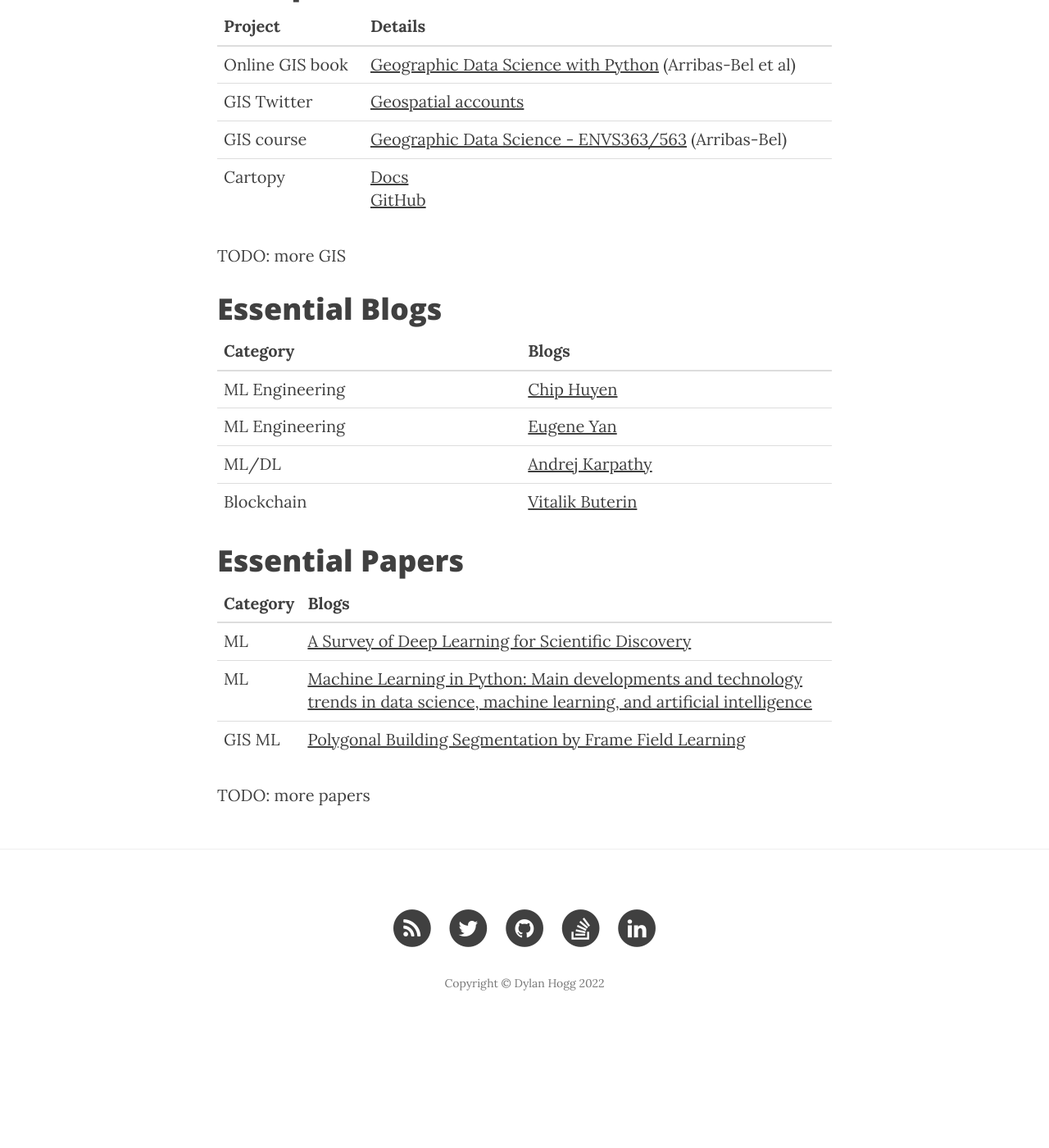
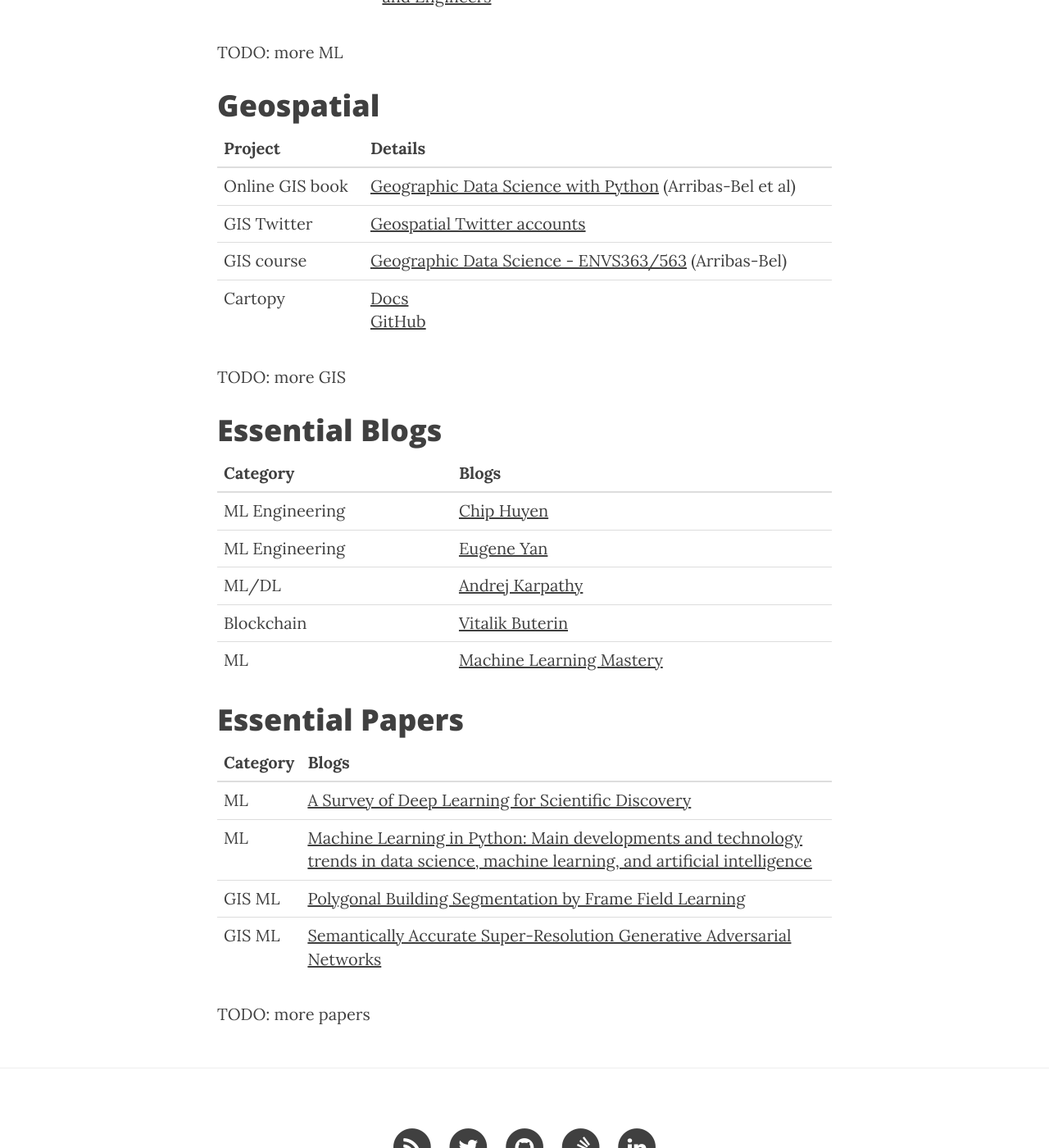
Before and after one commit to dylanhogg/dylanhogg.github.io, a Jekyll site: the page built from study.md, in a window 1280 px wide and 1400 px high, scrolled down 3972 px. Shown: the whole window at 82% size. Built offline with Jekyll 4.4.1, drawn with Linux system fonts in a browser that asks for light colours; nearby versions of some CDN libraries; before the commit the page ends 5247 px from its top, so only the background shows below that; some of the changed text lies outside the part shown.

Commit message:
Update study page.

```diff
--- a/study.md
+++ b/study.md
@@ -85,12 +87,12 @@ TODO: more ML
 <a name="gis"></a>
 # Geospatial
 
-| Project                | Details                                                                                                                               |
-|------------------------|---------------------------------------------------------------------------------------------------------------------------------------|
-| Online GIS book        | [Geographic Data Science with Python](https://geographicdata.science/book/intro.html) (Arribas-Bel et al)                             |
-| GIS Twitter            | [Geospatial accounts](https://twitter.com/i/lists/1517735762246377472)                                                                |
-| GIS course             | [Geographic Data Science - ENVS363/563](https://darribas.org/gds_course/content/overview.html) (Arribas-Bel)                          |
-| Cartopy                | [Docs](https://scitools.org.uk/cartopy/docs/latest/getting_started/index.html)<br />[GitHub](https://github.com/SciTools/cartopy)     |
+| Project                | Details                                                                                                                           |
+|------------------------|-----------------------------------------------------------------------------------------------------------------------------------|
+| Online GIS book        | [Geographic Data Science with Python](https://geographicdata.science/book/intro.html) (Arribas-Bel et al)                         |
+| GIS Twitter            | [Geospatial Twitter accounts](https://twitter.com/i/lists/1517735762246377472)                                                    |
+| GIS course             | [Geographic Data Science - ENVS363/563](https://darribas.org/gds_course/content/overview.html) (Arribas-Bel)                      |
+| Cartopy                | [Docs](https://scitools.org.uk/cartopy/docs/latest/getting_started/index.html)<br />[GitHub](https://github.com/SciTools/cartopy) |
 
 TODO: more GIS
 
@@ -98,12 +100,13 @@ TODO: more GIS
 <a name="blogs"></a>
 # Essential Blogs
 
-| Category       | Blogs                                         |
-|----------------|-----------------------------------------------|
-| ML Engineering | [Chip Huyen](https://huyenchip.com/blog/)     |
-| ML Engineering | [Eugene Yan](https://eugeneyan.com/writing/)  |
-| ML/DL          | [Andrej Karpathy](http://karpathy.github.io/) |
-| Blockchain     | [Vitalik Buterin](https://vitalik.ca/)        |
+| Category       | Blogs                                                                 |
+|----------------|-----------------------------------------------------------------------|
+| ML Engineering | [Chip Huyen](https://huyenchip.com/blog/)                             |
+| ML Engineering | [Eugene Yan](https://eugeneyan.com/writing/)                          |
+| ML/DL          | [Andrej Karpathy](http://karpathy.github.io/)                         |
+| Blockchain     | [Vitalik Buterin](https://vitalik.ca/)                                |
+| ML             |  [Machine Learning Mastery](https://machinelearningmastery.com/blog/) |
 
 
 <a name="papers"></a>
@@ -114,5 +117,6 @@ TODO: more GIS
 | ML       | [A Survey of Deep Learning for Scientific Discovery](https://arxiv.org/abs/2003.11755)                                                                                 |
 | ML       | [Machine Learning in Python: Main developments and technology trends in data science, machine learning, and artificial intelligence](https://arxiv.org/abs/2002.04803) |
 | GIS ML   | [Polygonal Building Segmentation by Frame Field Learning](https://arxiv.org/abs/2004.14875)                                                                            |
+| GIS ML   | [Semantically Accurate Super-Resolution Generative Adversarial Networks](https://arxiv.org/abs/2205.08659)                                                             |
 
 TODO: more papers
```
Also changed, not shown: other parts of study.md (+12 -10 lines).
